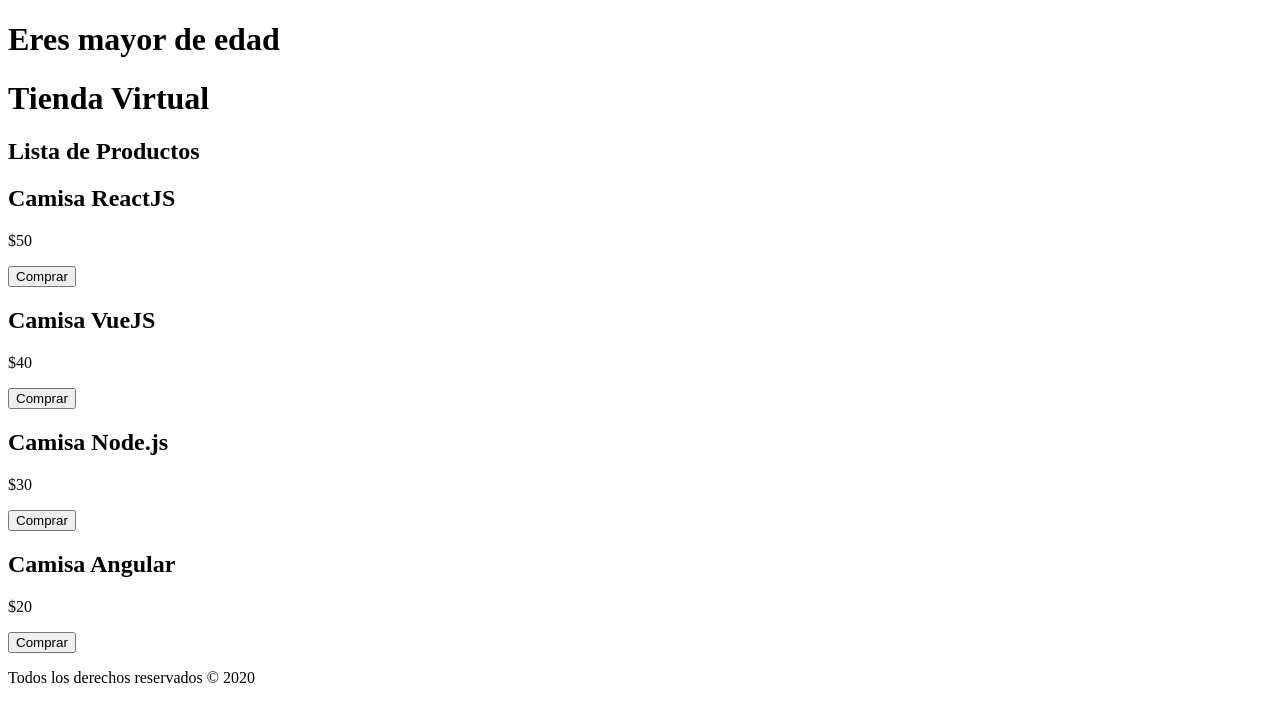
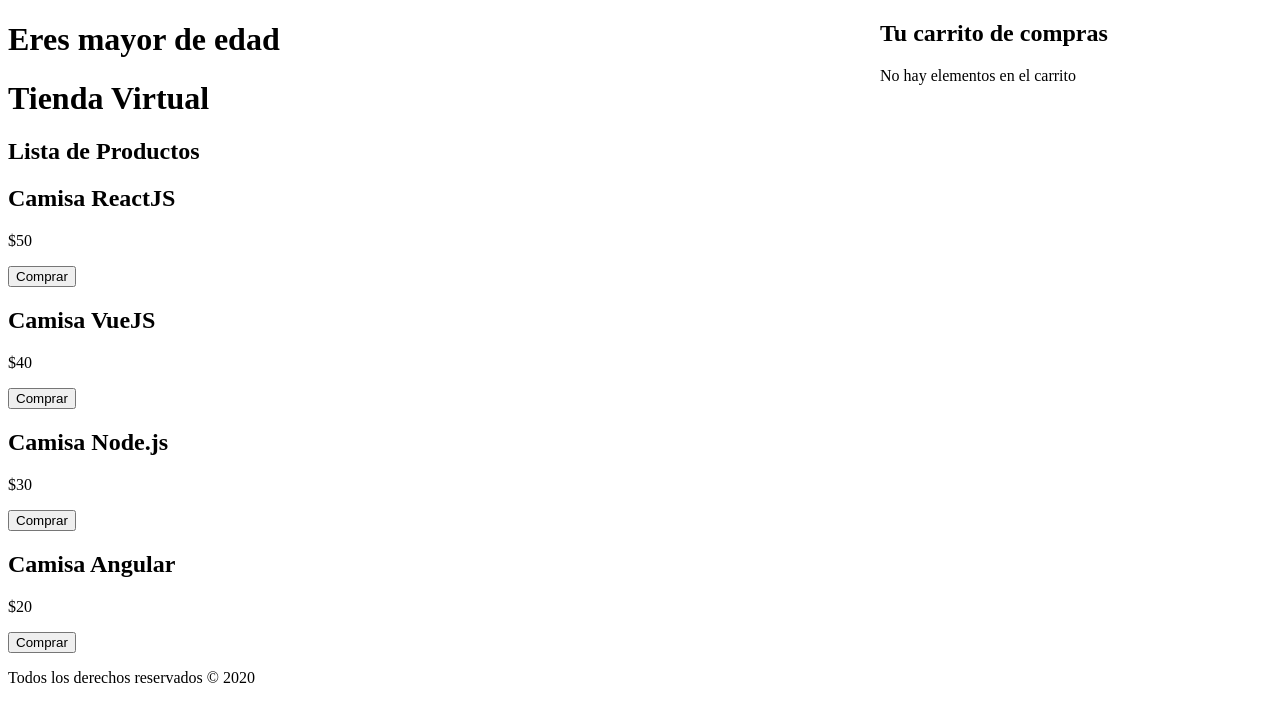
Before and after one commit to eraldovicente/react, a React (Create React App) app in the folder Modulo - 2/basicos/: page / in a window 1280 px wide. Shown: the top 722 px of the page. Built offline with nearby package versions, Linux system fonts and the light colour scheme.

Commit message:
Mostrando los elementos del carrito

```diff
--- a/Modulo - 2/basicos/src/App.js
+++ b/Modulo - 2/basicos/src/App.js
@@ -2,6 +2,7 @@
 import Header from './components/Header';
 import Footer from './components/Footer';
 import Producto from './components/Producto';
+import Carrito from './components/Carrito';
 
 function App() {
 
@@ -36,6 +37,10 @@
         />
       ))}
 
+      <Carrito
+        carrito={carrito}
+      />
+
       <Footer
         fecha={fecha}
       />
--- /dev/null
+++ b/Modulo - 2/basicos/src/components/Carrito.js
@@ -0,0 +1,22 @@
+import React from 'react';
+import './carrito.css';
+import Producto from './Producto';
+
+const Carrito = ({carrito}) => (
+     <di className="carrito">
+          <h2>Tu carrito de compras</h2>
+
+          {carrito.length === 0
+          ?
+               <p>No hay elementos en el carrito</p>
+          : carrito.map(producto => (
+               <Producto
+                    key={producto.id}
+                    producto={producto}
+               />
+          )) }
+     </di>
+ );
+
+
+export default Carrito;
--- /dev/null
+++ b/Modulo - 2/basicos/src/components/carrito.css
@@ -0,0 +1,7 @@
+.carrito {
+     position: fixed;
+     top: 0;
+     right: 0;
+     background-color: white;
+     width: 400px;
+}
```
